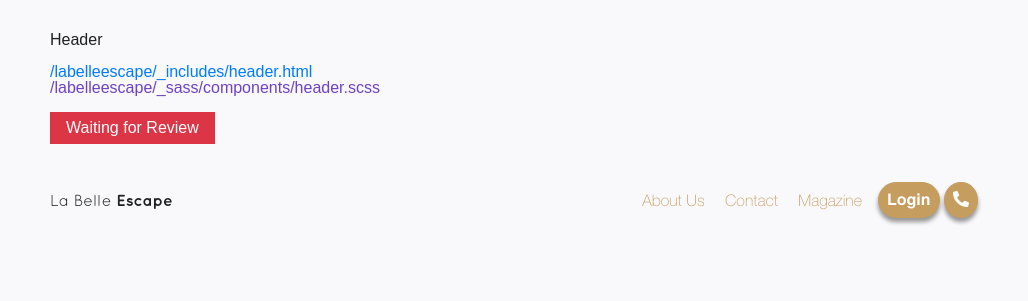
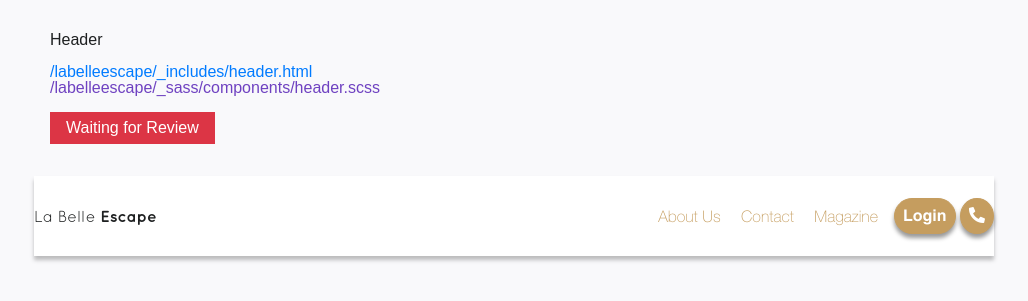
Before and after one commit to eighthijr/labelleescape, a Jekyll site: the page built from index.html, in a window 1280 px wide. Shown: the top 301 px of the page, without its empty margins (126-1154 px from the left). Built offline with Jekyll 4.4.1, drawn with Linux system fonts in a browser that asks for light colours.

Commit message:
Update header.scss

```diff
--- a/_sass/components/header.scss
+++ b/_sass/components/header.scss
@@ -1,5 +1,20 @@
 .site-header {
   @extend .wrapper;
+
+
+  position: relative;
+  margin-bottom: $spacer;
+  padding: $spacer 0rem;
+  background: $white;
+  box-shadow: 0px 4px 4px rgba(0, 0, 0, 0.25);
+}
+// Site Header
+.site__element-1 {
+  position: relative;
+  margin-bottom: $spacer;
+  padding: $spacer 0rem;
+  background: $white;
+  box-shadow: 0px 4px 4px rgba(0, 0, 0, 0.25);
 }
 
 // Nav
```
